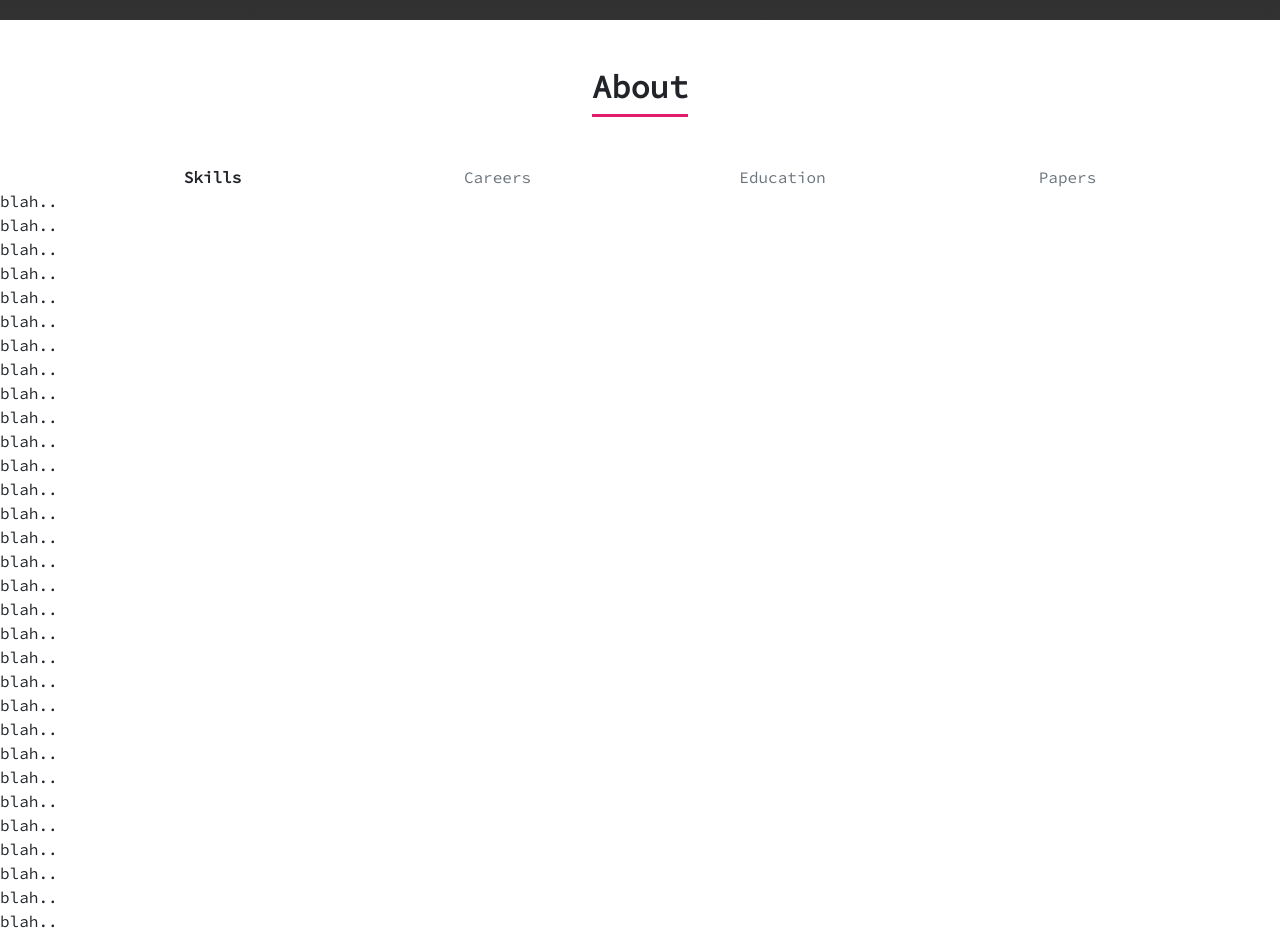
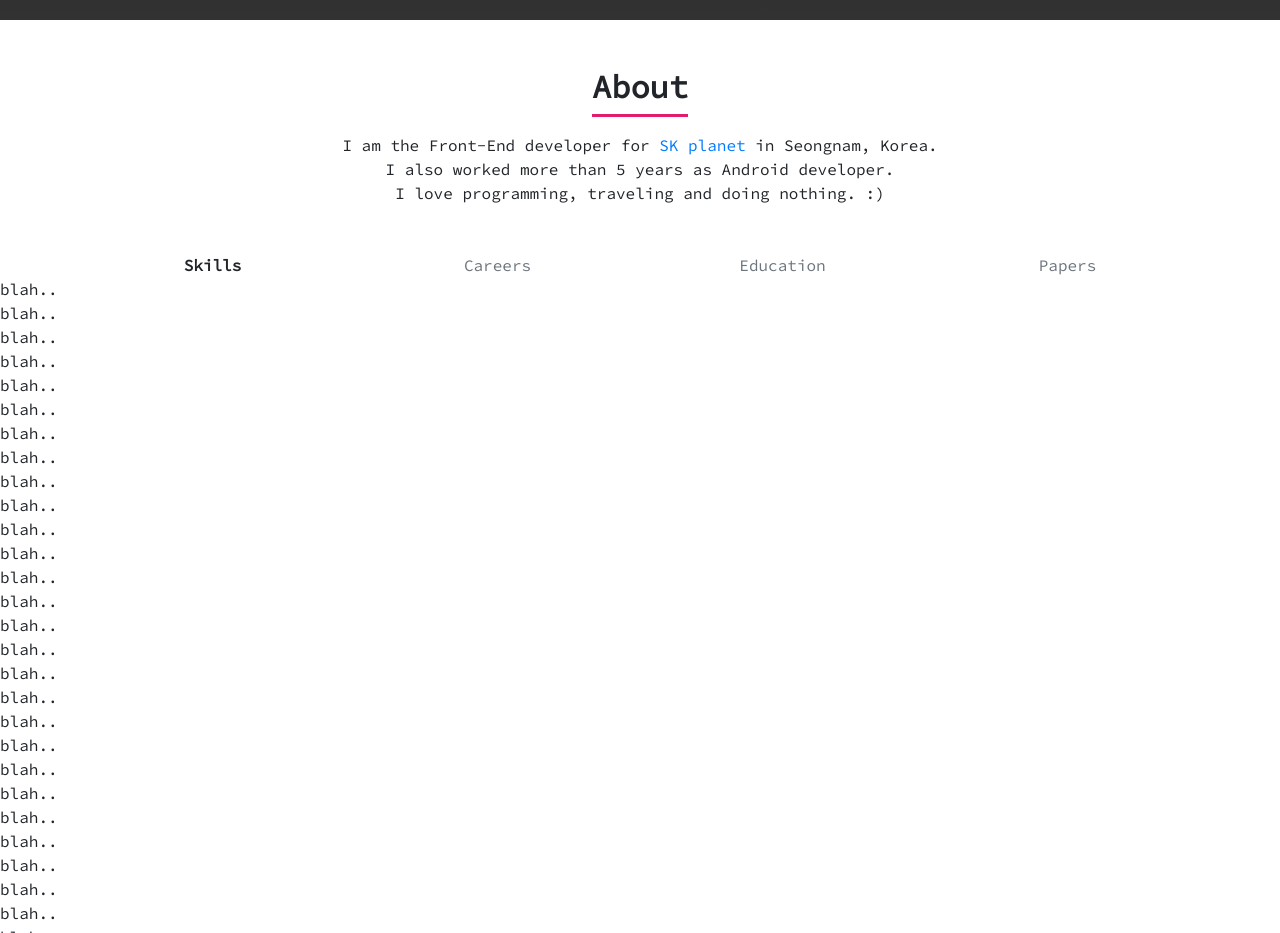
Before and after one commit to trainto/trainto.github.io, a React (Create React App) app: page / in a window 1280 px wide. Shown: the part 780-1713 px from the top of the page. Built offline with nearby package versions, Linux system fonts and the light colour scheme.

Commit message:
Add sentences for about section

```diff
--- a/src/components/about.tsx
+++ b/src/components/about.tsx
@@ -12,6 +12,21 @@ const About = () => {
             <h2 className="text-center font-weight-bold" id="h2-about">
               About
             </h2>
+          </div>
+          <div className="mt-3 mw-50">
+            I am the Front-End developer for{' '}
+            <a
+              href="https://skplanet.com"
+              target="_blank"
+              rel="noopener noreferrer"
+            >
+              SK planet
+            </a>{' '}
+            in Seongnam, Korea.
+            <br />
+            I also worked more than 5 years as Android developer.
+            <br />
+            I love programming, traveling and doing nothing. :)
           </div>
         </div>
 
```
